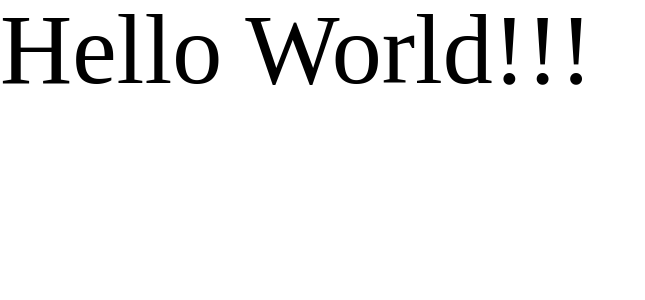
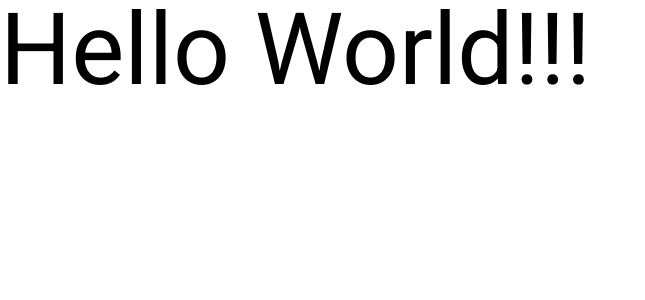
Before and after one commit to ronycastroc/alexandria-front, a JavaScript app: page / in a window 1280 px wide. Shown: the top 300 px of the page, without its empty margins (0-645 px from the left). Built offline with nearby package versions, Linux system fonts and the light colour scheme.

Commit message:
font roboto

```diff
--- a/public/index.html
+++ b/public/index.html
@@ -3,6 +3,10 @@
   <head>
     <meta charset="utf-8" />
     <meta name="viewport" content="width=device-width, initial-scale=1" />
+    <link rel="preconnect" href="https://fonts.googleapis.com">
+    <link rel="preconnect" href="https://fonts.gstatic.com" crossorigin>
+    <link href="https://fonts.googleapis.com/css2?family=Roboto:wght@400;500;700;900&display=swap" rel="stylesheet">
+
     <title>React App</title>
   </head>
   <body>
--- a/src/assets/style/GlobalStyle.js
+++ b/src/assets/style/GlobalStyle.js
@@ -48,8 +48,13 @@
 
 * {
 	box-sizing: border-box;
+	font-family: 'Roboto', sans-serif;
 }
 
-`;
+body {
+	font-family: 'Roboto', sans-serif;
+}
+
+`
 
 export default GlobalStyle;
```
Also changed, not shown: src/assets/img/5e97e8492344691129e0f064_Alexandria-Logo-Icon-Square_white_1000px.png (added).
